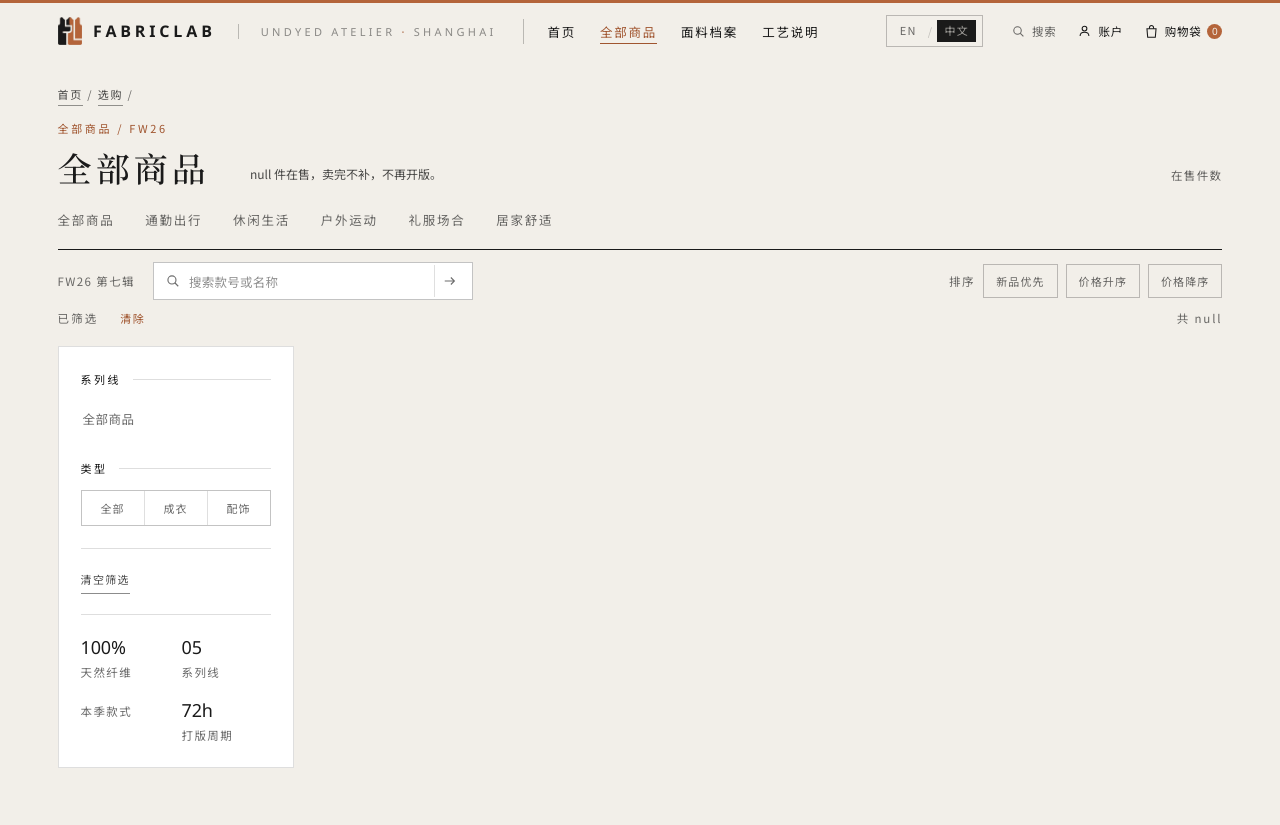
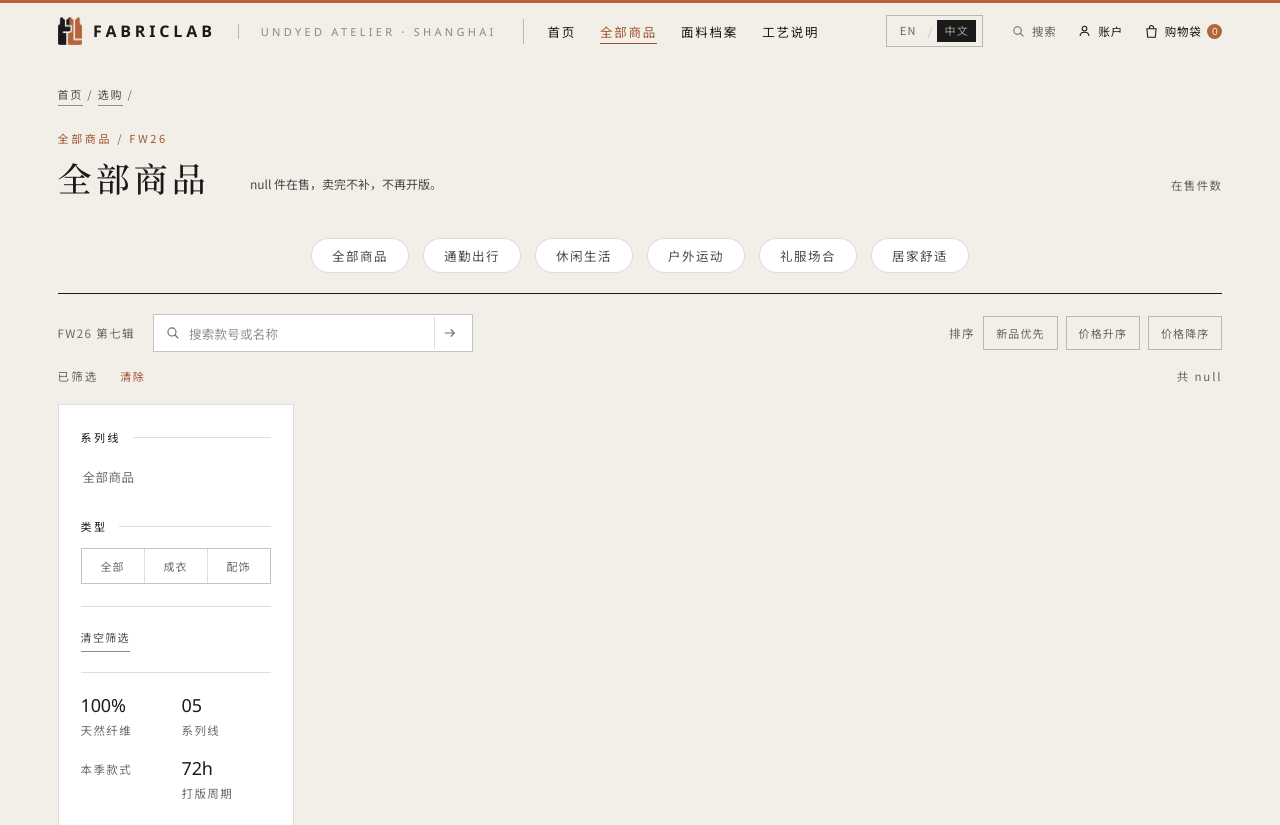
Before and after one commit to W-nnnn/FABRICLAB, a Spring app: template fabriclab/store/src/main/resources/templates/category.html in a window 1280 px wide. Shown: the top 825 px of the page. Run offline with Thymeleaf, Linux system fonts and the light colour scheme; the template is opened without the code that fills it, so the values that code supplies are empty; database files in the repository are not loaded.

Commit message:
style(store): 系列导航改居中胶囊块，页头留白放宽
- 系列导航居中一字排开：默认白底描边胶囊，悬停描墨上浮，选中墨底反白
- 页头上下留白 18/20→28/24，工具条 12→20，条件行 10→16
- 静态资源版本参数升 20261116f

```diff
--- a/fabriclab/store/src/main/resources/static/css/store.css
+++ b/fabriclab/store/src/main/resources/static/css/store.css
@@ -177,19 +177,32 @@ html, body { overflow-x: clip; }
 
 /* 系列线导航：页面内的轻量行，属「全部商品」的下分类，不再做成吸顶墨条 */
 .linenav {
-    display: flex; align-items: baseline; flex-wrap: wrap;
-    gap: clamp(16px, 2.4vw, 38px);
-    padding: 0 var(--gx) 16px;
-}
+    display: flex; align-items: center; justify-content: center; flex-wrap: wrap;
+    gap: 14px;
+    padding: 14px var(--gx) 20px;
+}
+/* 胶囊块：默认卡色描边与墙色区分；悬停上浮描墨；选中墨底反白，一眼锁定当前系列 */
 .linenav .ln {
-    position: relative;
-    font-family: var(--f-body); font-size: 12.5px; letter-spacing: .14em;
-    color: var(--mute); padding-bottom: 3px;
-    border-bottom: 1px solid transparent;
-    transition: color .25s ease, border-color .25s ease;
-}
-.linenav .ln:hover { color: var(--ink); }
-.linenav .ln.on { color: var(--ink); font-weight: 500; border-bottom-color: var(--rust-ink); }
+    display: inline-flex; align-items: center;
+    font-family: var(--f-body); font-size: 12.5px; letter-spacing: .12em;
+    color: var(--body);
+    padding: 7px 20px;
+    background: var(--card);
+    border: 1px solid var(--line);
+    border-radius: 999px;
+    transition: color .22s ease, border-color .22s ease, background .22s ease,
+                transform .22s ease, box-shadow .22s ease;
+}
+.linenav .ln:hover {
+    color: var(--ink); border-color: var(--ink); background: var(--linen);
+    transform: translateY(-1px);
+    box-shadow: 0 2px 0 rgba(26, 26, 26, .09);
+}
+.linenav .ln:active { transform: translateY(0); box-shadow: none; }
+.linenav .ln.on {
+    color: var(--wall); background: var(--ink); border-color: var(--ink); font-weight: 500;
+}
+.linenav .ln:focus-visible { outline: 2px solid var(--rust-ink); outline-offset: 2px; }
 
 /* ------------------------------------------------------------ 排版 */
 .eyebrow {
--- a/fabriclab/store/src/main/resources/templates/cart.html
+++ b/fabriclab/store/src/main/resources/templates/cart.html
@@ -5,7 +5,7 @@
     <link rel="icon" type="image/png" th:href="@{/images/mark.png}"/>
     <meta name="viewport" content="width=device-width, initial-scale=1.0"/>
     <title th:text="|#{nav.brand} · #{cart.title}|">FABRICLAB · 购物袋</title>
-    <link rel="stylesheet" th:href="@{/css/store.css?v=20261116e}"/>
+    <link rel="stylesheet" th:href="@{/css/store.css?v=20261116f}"/>
 </head>
 <body th:classappend="${lang == 'en' ? 'lang-en' : 'lang-cn'}">
 <div class="page">
--- a/fabriclab/store/src/main/resources/templates/category.html
+++ b/fabriclab/store/src/main/resources/templates/category.html
@@ -5,7 +5,7 @@
     <link rel="icon" type="image/png" th:href="@{/images/mark.png}"/>
     <meta name="viewport" content="width=device-width, initial-scale=1.0"/>
     <title th:text="|#{nav.brand} · #{shop.title}|">FABRICLAB · 全部商品</title>
-    <link rel="stylesheet" th:href="@{/css/store.css?v=20261116e}"/>
+    <link rel="stylesheet" th:href="@{/css/store.css?v=20261116f}"/>
 </head>
 <body th:classappend="${lang == 'en' ? 'lang-en' : 'lang-cn'}">
 <div class="page">
@@ -32,7 +32,7 @@
     </div>
 
     <!-- 页头 -->
-    <div style="padding:18px var(--gx) 20px;display:flex;align-items:flex-end">
+    <div style="padding:28px var(--gx) 24px;display:flex;align-items:flex-end">
         <div>
             <div class="eyebrow" th:text="#{shop.eyebrow}">全部商品 / FW26</div>
             <h1 class="h2" style="margin-top:10px;font-size:34px"
@@ -74,7 +74,7 @@
     <div style="margin:0 var(--gx);height:1px;background:var(--ink)"></div>
 
     <!-- 计数 + 搜索 + 排序：搜索放在首屏工具条，输入即时筛选 -->
-    <div class="cattools" style="padding:12px var(--gx) 0;display:flex;align-items:center;gap:18px;flex-wrap:wrap">
+    <div class="cattools" style="padding:20px var(--gx) 0;display:flex;align-items:center;gap:18px;flex-wrap:wrap">
         <span class="tiny" th:text="#{shop.range}">FW26 第七辑</span>
 
         <form class="csearch" action="/category" method="get" role="search" data-search>
@@ -130,7 +130,7 @@
     </div>
 
     <!-- 当前条件 -->
-    <div style="padding:10px var(--gx) 0;display:flex;align-items:center;gap:8px">
+    <div style="padding:16px var(--gx) 0;display:flex;align-items:center;gap:8px">
         <span class="tiny" style="letter-spacing:.18em;margin-right:8px" th:text="#{shop.filtered}">已筛选</span>
         <span class="chip on" th:if="${result.scope().selectedLine() != null}">
             <span th:text="${tr.t(result.scope().selectedLine().name)}">通勤</span>
--- a/fabriclab/store/src/main/resources/templates/checkout.html
+++ b/fabriclab/store/src/main/resources/templates/checkout.html
@@ -5,7 +5,7 @@
     <link rel="icon" type="image/png" th:href="@{/images/mark.png}"/>
     <meta name="viewport" content="width=device-width, initial-scale=1.0"/>
     <title th:text="|#{nav.brand} · #{checkout.title}|">FABRICLAB · 确认订单</title>
-    <link rel="stylesheet" th:href="@{/css/store.css?v=20261116e}"/>
+    <link rel="stylesheet" th:href="@{/css/store.css?v=20261116f}"/>
 </head>
 <body th:classappend="${lang == 'en' ? 'lang-en' : 'lang-cn'}">
 <div class="page">
--- a/fabriclab/store/src/main/resources/templates/crafts.html
+++ b/fabriclab/store/src/main/resources/templates/crafts.html
@@ -5,7 +5,7 @@
     <link rel="icon" type="image/png" th:href="@{/images/mark.png}"/>
     <meta name="viewport" content="width=device-width, initial-scale=1.0"/>
     <title th:text="|#{nav.brand} · #{crafts.title}|">FABRICLAB · 工艺说明</title>
-    <link rel="stylesheet" th:href="@{/css/store.css?v=20261116e}"/>
+    <link rel="stylesheet" th:href="@{/css/store.css?v=20261116f}"/>
 </head>
 <body th:classappend="${lang == 'en' ? 'lang-en' : 'lang-cn'}">
 <div class="page">
--- a/fabriclab/store/src/main/resources/templates/error.html
+++ b/fabriclab/store/src/main/resources/templates/error.html
@@ -5,7 +5,7 @@
     <link rel="icon" type="image/png" th:href="@{/images/mark.png}"/>
     <meta name="viewport" content="width=device-width, initial-scale=1.0"/>
     <title th:text="|#{nav.brand} · #{error.title}|">FABRICLAB · 提示</title>
-    <link rel="stylesheet" th:href="@{/css/store.css?v=20261116e}"/>
+    <link rel="stylesheet" th:href="@{/css/store.css?v=20261116f}"/>
 </head>
 <body th:classappend="${lang == 'en' ? 'lang-en' : 'lang-cn'}">
 <div class="page">
--- a/fabriclab/store/src/main/resources/templates/fabrics.html
+++ b/fabriclab/store/src/main/resources/templates/fabrics.html
@@ -5,7 +5,7 @@
     <link rel="icon" type="image/png" th:href="@{/images/mark.png}"/>
     <meta name="viewport" content="width=device-width, initial-scale=1.0"/>
     <title th:text="|#{nav.brand} · #{fabrics.title}|">FABRICLAB · 面料档案</title>
-    <link rel="stylesheet" th:href="@{/css/store.css?v=20261116e}"/>
+    <link rel="stylesheet" th:href="@{/css/store.css?v=20261116f}"/>
 </head>
 <body th:classappend="${lang == 'en' ? 'lang-en' : 'lang-cn'}">
 <div class="page">
--- a/fabriclab/store/src/main/resources/templates/fragments.html
+++ b/fabriclab/store/src/main/resources/templates/fragments.html
@@ -113,7 +113,7 @@
             </div>
         </div>
     </div>
-    <script th:src="@{/js/app.js?v=20261116e}"></script>
+    <script th:src="@{/js/app.js?v=20261116f}"></script>
 </th:block>
 
 <!-- ============================================================ 商品卡 -->
--- a/fabriclab/store/src/main/resources/templates/index.html
+++ b/fabriclab/store/src/main/resources/templates/index.html
@@ -5,7 +5,7 @@
     <link rel="icon" type="image/png" th:href="@{/images/mark.png}"/>
     <meta name="viewport" content="width=device-width, initial-scale=1.0"/>
     <title th:text="|#{nav.brand} · #{home.title}|">FABRICLAB · 未染</title>
-    <link rel="stylesheet" th:href="@{/css/store.css?v=20261116e}"/>
+    <link rel="stylesheet" th:href="@{/css/store.css?v=20261116f}"/>
 </head>
 <body th:classappend="${lang == 'en' ? 'lang-en' : 'lang-cn'}">
 <div class="page">
--- a/fabriclab/store/src/main/resources/templates/order.html
+++ b/fabriclab/store/src/main/resources/templates/order.html
@@ -5,7 +5,7 @@
     <link rel="icon" type="image/png" th:href="@{/images/mark.png}"/>
     <meta name="viewport" content="width=device-width, initial-scale=1.0"/>
     <title th:text="|#{nav.brand} · #{order.title}|">FABRICLAB · 订单详情</title>
-    <link rel="stylesheet" th:href="@{/css/store.css?v=20261116e}"/>
+    <link rel="stylesheet" th:href="@{/css/store.css?v=20261116f}"/>
 </head>
 <body th:classappend="${lang == 'en' ? 'lang-en' : 'lang-cn'}">
 <div class="page">
--- a/fabriclab/store/src/main/resources/templates/orders.html
+++ b/fabriclab/store/src/main/resources/templates/orders.html
@@ -5,7 +5,7 @@
     <link rel="icon" type="image/png" th:href="@{/images/mark.png}"/>
     <meta name="viewport" content="width=device-width, initial-scale=1.0"/>
     <title th:text="|#{nav.brand} · #{account.center}|">FABRICLAB · 我的账户</title>
-    <link rel="stylesheet" th:href="@{/css/store.css?v=20261116e}"/>
+    <link rel="stylesheet" th:href="@{/css/store.css?v=20261116f}"/>
 </head>
 <body th:classappend="${lang == 'en' ? 'lang-en' : 'lang-cn'}">
 <div class="page">
@@ -318,6 +318,6 @@
     <div style="height:70px"></div>
     <th:block th:replace="~{fragments :: footer}"></th:block>
 </div>
-<script th:src="@{/js/app.js?v=20261116e}"></script>
+<script th:src="@{/js/app.js?v=20261116f}"></script>
 </body>
 </html>
--- a/fabriclab/store/src/main/resources/templates/payment.html
+++ b/fabriclab/store/src/main/resources/templates/payment.html
@@ -5,7 +5,7 @@
     <link rel="icon" type="image/png" th:href="@{/images/mark.png}"/>
     <meta name="viewport" content="width=device-width, initial-scale=1.0"/>
     <title th:text="|#{nav.brand} · #{pay.title}|">FABRICLAB · 支付</title>
-    <link rel="stylesheet" th:href="@{/css/store.css?v=20261116e}"/>
+    <link rel="stylesheet" th:href="@{/css/store.css?v=20261116f}"/>
 </head>
 <body th:classappend="${lang == 'en' ? 'lang-en' : 'lang-cn'}">
 <div class="page">
--- a/fabriclab/store/src/main/resources/templates/product.html
+++ b/fabriclab/store/src/main/resources/templates/product.html
@@ -5,7 +5,7 @@
     <link rel="icon" type="image/png" th:href="@{/images/mark.png}"/>
     <meta name="viewport" content="width=device-width, initial-scale=1.0"/>
     <title th:text="|#{nav.brand} · ${tr.t(view.product().name)}|">FABRICLAB · 商品详情</title>
-    <link rel="stylesheet" th:href="@{/css/store.css?v=20261116e}"/>
+    <link rel="stylesheet" th:href="@{/css/store.css?v=20261116f}"/>
 </head>
 <body th:classappend="${lang == 'en' ? 'lang-en' : 'lang-cn'}">
 <div class="page">
--- a/fabriclab/store/src/main/resources/templates/register.html
+++ b/fabriclab/store/src/main/resources/templates/register.html
@@ -5,7 +5,7 @@
     <link rel="icon" type="image/png" th:href="@{/images/mark.png}"/>
     <meta name="viewport" content="width=device-width, initial-scale=1.0"/>
     <title th:text="|#{nav.brand} · #{signup.title}|">FABRICLAB · 注册</title>
-    <link rel="stylesheet" th:href="@{/css/store.css?v=20261116e}"/>
+    <link rel="stylesheet" th:href="@{/css/store.css?v=20261116f}"/>
 </head>
 <body th:classappend="${lang == 'en' ? 'lang-en' : 'lang-cn'}">
 <div class="page">
@@ -152,6 +152,6 @@
         </div>
     </div>
 </div>
-    <script th:src="@{/js/app.js?v=20261116e}"></script>
+    <script th:src="@{/js/app.js?v=20261116f}"></script>
 </body>
 </html>
--- a/fabriclab/store/src/main/resources/templates/series.html
+++ b/fabriclab/store/src/main/resources/templates/series.html
@@ -5,7 +5,7 @@
     <link rel="icon" type="image/png" th:href="@{/images/mark.png}"/>
     <meta name="viewport" content="width=device-width, initial-scale=1.0"/>
     <title th:text="|#{nav.brand} · ${tr.t(series.line().name)}|">FABRICLAB · 系列专题</title>
-    <link rel="stylesheet" th:href="@{/css/store.css?v=20261116e}"/>
+    <link rel="stylesheet" th:href="@{/css/store.css?v=20261116f}"/>
 </head>
 <body th:classappend="${lang == 'en' ? 'lang-en' : 'lang-cn'}">
 <div class="page">
--- a/fabriclab/store/src/main/resources/templates/service-form.html
+++ b/fabriclab/store/src/main/resources/templates/service-form.html
@@ -5,7 +5,7 @@
     <link rel="icon" type="image/png" th:href="@{/images/mark.png}"/>
     <meta name="viewport" content="width=device-width, initial-scale=1.0"/>
     <title th:text="|#{nav.brand} · #{svc.ask}|">FABRICLAB · 发起咨询</title>
-    <link rel="stylesheet" th:href="@{/css/store.css?v=20261116e}"/>
+    <link rel="stylesheet" th:href="@{/css/store.css?v=20261116f}"/>
 </head>
 <body th:classappend="${lang == 'en' ? 'lang-en' : 'lang-cn'}">
 <div class="page">
--- a/fabriclab/store/src/main/resources/templates/service-thread.html
+++ b/fabriclab/store/src/main/resources/templates/service-thread.html
@@ -5,7 +5,7 @@
     <link rel="icon" type="image/png" th:href="@{/images/mark.png}"/>
     <meta name="viewport" content="width=device-width, initial-scale=1.0"/>
     <title th:text="|#{nav.brand} · ${view.thread.subject}|">FABRICLAB · 咨询详情</title>
-    <link rel="stylesheet" th:href="@{/css/store.css?v=20261116e}"/>
+    <link rel="stylesheet" th:href="@{/css/store.css?v=20261116f}"/>
 </head>
 <body th:classappend="${lang == 'en' ? 'lang-en' : 'lang-cn'}">
 <div class="page">
--- a/fabriclab/store/src/main/resources/templates/service-threads.html
+++ b/fabriclab/store/src/main/resources/templates/service-threads.html
@@ -5,7 +5,7 @@
     <link rel="icon" type="image/png" th:href="@{/images/mark.png}"/>
     <meta name="viewport" content="width=device-width, initial-scale=1.0"/>
     <title th:text="|#{nav.brand} · #{svc.myThreads}|">FABRICLAB · 我的咨询</title>
-    <link rel="stylesheet" th:href="@{/css/store.css?v=20261116e}"/>
+    <link rel="stylesheet" th:href="@{/css/store.css?v=20261116f}"/>
 </head>
 <body th:classappend="${lang == 'en' ? 'lang-en' : 'lang-cn'}">
 <div class="page">
--- a/fabriclab/store/src/main/resources/templates/service.html
+++ b/fabriclab/store/src/main/resources/templates/service.html
@@ -5,7 +5,7 @@
     <link rel="icon" type="image/png" th:href="@{/images/mark.png}"/>
     <meta name="viewport" content="width=device-width, initial-scale=1.0"/>
     <title th:text="|#{nav.brand} · #{svc.title}|">FABRICLAB · 客服中心</title>
-    <link rel="stylesheet" th:href="@{/css/store.css?v=20261116e}"/>
+    <link rel="stylesheet" th:href="@{/css/store.css?v=20261116f}"/>
 </head>
 <body th:classappend="${lang == 'en' ? 'lang-en' : 'lang-cn'}">
 <div class="page">
--- a/fabriclab/store/src/main/resources/templates/signon.html
+++ b/fabriclab/store/src/main/resources/templates/signon.html
@@ -5,7 +5,7 @@
     <link rel="icon" type="image/png" th:href="@{/images/mark.png}"/>
     <meta name="viewport" content="width=device-width, initial-scale=1.0"/>
     <title th:text="|#{nav.brand} · #{signin.title}|">FABRICLAB · 登录</title>
-    <link rel="stylesheet" th:href="@{/css/store.css?v=20261116e}"/>
+    <link rel="stylesheet" th:href="@{/css/store.css?v=20261116f}"/>
 </head>
 <body th:classappend="${lang == 'en' ? 'lang-en' : 'lang-cn'}">
 <div class="page">
@@ -92,6 +92,6 @@
         </div>
     </div>
 </div>
-    <script th:src="@{/js/app.js?v=20261116e}"></script>
+    <script th:src="@{/js/app.js?v=20261116f}"></script>
 </body>
 </html>
```
